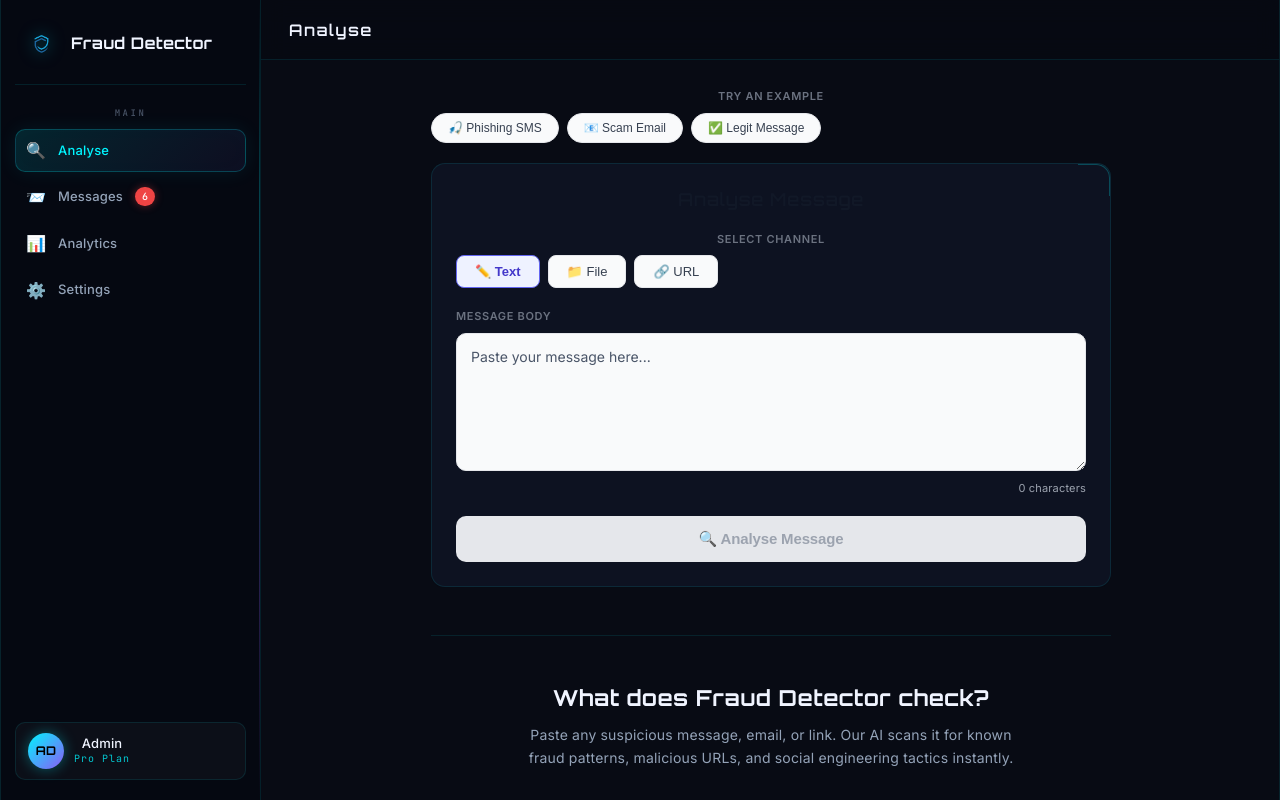
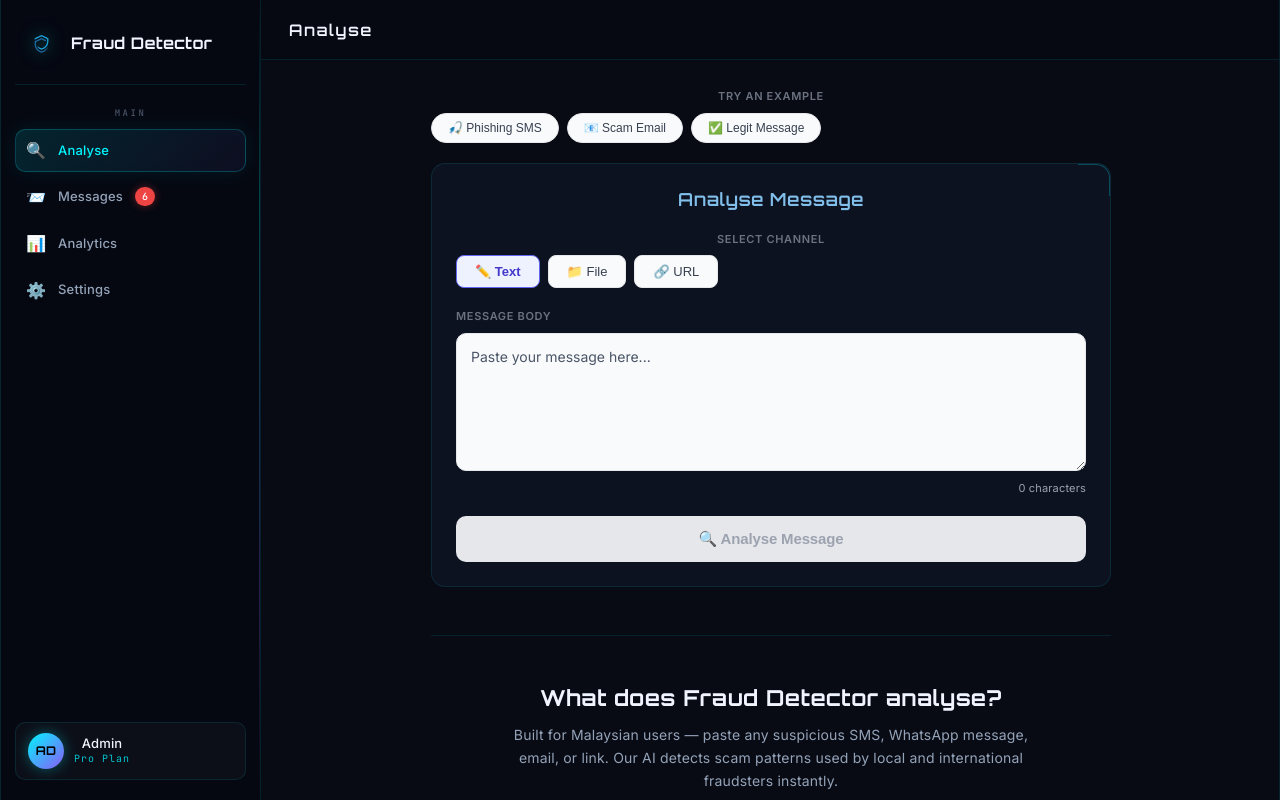
Before and after one commit to ADAMAMZAR/scam-fraud-detector, a React (Vite) app in the folder frontend/: page /#analyse in a window 1280 px wide. Built offline with nearby package versions, Linux system fonts and the light colour scheme.

Commit message:
change info accurate one

```diff
--- a/frontend/src/pages/AnalysePage.jsx
+++ b/frontend/src/pages/AnalysePage.jsx
@@ -584,7 +584,7 @@ export function AnalysePage() {
 
       {/* ── Input card ── */}
       <div className="card">
-        <h2 style={{ marginBottom: "20px", color: "#111827" }}>
+        <h2 style={{ marginBottom: "20px", color: "#81bee9" }}>
           Analyse Message
         </h2>
 
@@ -886,18 +886,26 @@ export function AnalysePage() {
 
         <div style={{ textAlign: "center", marginBottom: 40 }}>
           <h2 style={{ fontSize: 22, fontWeight: 700, color: "var(--text)", marginBottom: 10 }}>
-            What does Fraud Detector check?
+            What does Fraud Detector analyse?
           </h2>
           <p style={{ color: "var(--text2)", fontSize: 14, maxWidth: 520, margin: "0 auto" }}>
-            Paste any suspicious message, email, or link. Our AI scans it for known
-            fraud patterns, malicious URLs, and social engineering tactics instantly.
+            Built for Malaysian users — paste any suspicious SMS, WhatsApp message, email, or link.
+            Our AI detects scam patterns used by local and international fraudsters instantly.
           </p>
         </div>
 
         <div style={{ display: "grid", gridTemplateColumns: "1fr 1fr", gap: 16, marginBottom: 48 }}>
           {[
-            { icon: "🎣", title: "Avoid phishing attacks", desc: "Got a suspicious SMS or email? Paste it here before clicking any link. We identify phishing patterns, fake sender names, and urgency manipulation used by scammers." },
-            { icon: "🚫", title: "Block fake vendors and buyers", desc: "Scammers operate on WhatsApp, email, and social media. If a buyer or seller sends something suspicious, check it here before responding or sending money." },
+            {
+              icon: "🏦",
+              title: "Bank impersonation scams",
+              desc: "Fake messages pretending to be Maybank, CIMB, RHB, or Bank Negara asking you to verify your account or click a suspicious link. We catch these immediately.",
+            },
+            {
+              icon: "🎁",
+              title: "Fake government & reward schemes",
+              desc: "Scammers impersonate LHDN, KWSP, PDRM, or government relief funds offering fake cash rewards. Our AI flags urgency tactics and fake official language.",
+            },
           ].map((f) => (
             <div key={f.title} className="card" style={{ padding: "24px" }}>
               <div style={{ fontSize: 28, marginBottom: 12 }}>{f.icon}</div>
@@ -911,14 +919,16 @@ export function AnalysePage() {
           <h2 style={{ fontSize: 22, fontWeight: 700, color: "var(--text)", marginBottom: 10 }}>
             How does it work?
           </h2>
-          <p style={{ color: "var(--text2)", fontSize: 14 }}>Three steps — fully automated, no data stored.</p>
+          <p style={{ color: "var(--text2)", fontSize: 14 }}>
+            Powered by Gemini AI — three steps, real-time results.
+          </p>
         </div>
 
         <div style={{ display: "grid", gridTemplateColumns: "1fr 1fr 1fr", gap: 16, marginBottom: 48 }}>
           {[
-            { step: "1", text: "We extract phone numbers, URLs, and email addresses from your message." },
-            { step: "2", text: "Extracted data is checked against known malicious databases and blacklists." },
-            { step: "3", text: "Our AI scans the message body for scam patterns like urgency, impersonation, and fake rewards." },
+            { step: "1", text: "Paste your message, upload a file (.txt .csv .json .eml), or enter a suspicious URL into the analyser above." },
+            { step: "2", text: "Our AI analyses the message structure, language patterns, URLs, and sender context to identify fraud indicators." },
+            { step: "3", text: "You get a risk score from 0–100, a verdict (Safe / Suspicious / Fraud), and a full breakdown of exactly why it was flagged." },
           ].map((s) => (
             <div key={s.step} style={{ display: "flex", flexDirection: "column", gap: 12 }}>
               <div style={{
@@ -942,9 +952,18 @@ export function AnalysePage() {
 
         <div style={{ display: "grid", gridTemplateColumns: "1fr 1fr 1fr", gap: 24, marginBottom: 48 }}>
           {[
-            { title: "Works on all channels", desc: "SMS, WhatsApp, email, or any link — analyse any message on any device instantly." },
-            { title: "AI-powered analysis", desc: "Built on advanced NLP models trained on real-world scam datasets from Malaysia and globally." },
-            { title: "Your data stays private", desc: "Messages are analysed in real time and never stored. Nothing is saved after your session ends." },
+            {
+              title: "Built for Malaysia",
+              desc: "Designed to recognise local scam patterns — Maybank phishing, LHDN impersonation, Shopee/Lazada fake sellers, and Malaysian phone number fraud.",
+            },
+            {
+              title: "AI explainability",
+              desc: "Every result includes a risk score, confidence level, and the exact reasons why the message was flagged — not just a verdict, but a full breakdown you can act on.",
+            },
+            {
+              title: "Your scans are saved",
+              desc: "Every scan is saved to your history so you can review past results, track patterns, and export records anytime from the Messages page.",
+            },
           ].map((w) => (
             <div key={w.title}>
               <div style={{ fontSize: 14, fontWeight: 700, color: "var(--text)", marginBottom: 6 }}>{w.title}</div>
--- a/frontend/src/pages/AnalyticsPage.jsx
+++ b/frontend/src/pages/AnalyticsPage.jsx
@@ -278,7 +278,7 @@ export function AnalyticsPage() {
                   position: "relative", marginTop: "-165px", textAlign: "center",
                   pointerEvents: "none", marginBottom: "120px",
                 }}>
-                  <div style={{ fontSize: "22px", fontWeight: "800", color: "#111827" }}>
+                  <div style={{ fontSize: "22px", fontWeight: "800", color: "#8aa9ee" }}>
                     {data.total}
                   </div>
                   <div style={{ fontSize: "10px", color: "#9CA3AF", fontWeight: "600" }}>
```
Also changed, not shown: 1 other file (tests, documents, lock files or other folders).
